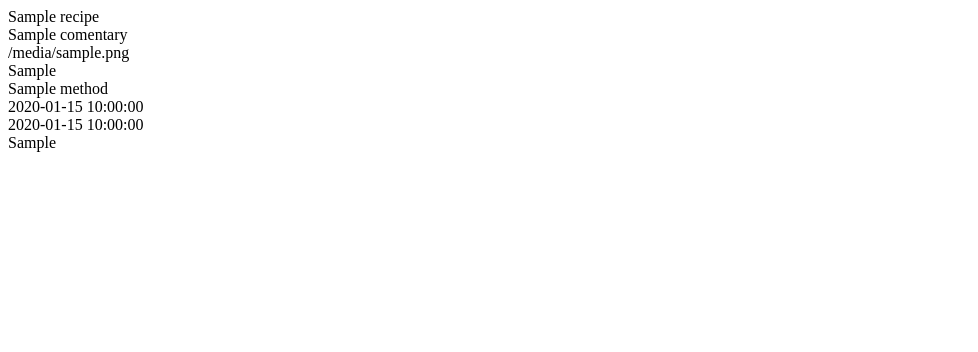
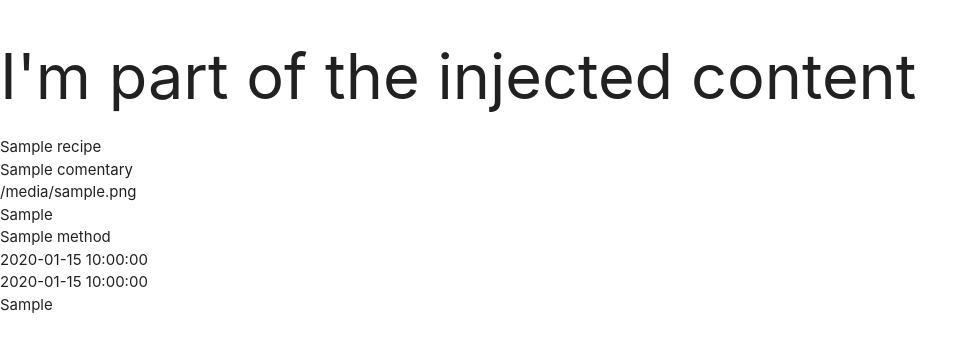
Before and after one commit to pedromn0/my-recipes-milestone-3, a Flask app: page / in a window 1280 px wide. Shown: the top 352 px of the page, without its empty margins (0-978 px from the left). Run offline with Flask 2, Linux system fonts and the light colour scheme; a database or web service that is not in the repository returns one stand-in record (values such as "Sample title"); some libraries are stand-ins or nearby versions.

Commit message:
Add Materilize and necessary CDNs for base.html

```diff
--- a/templates/base.html
+++ b/templates/base.html
@@ -0,0 +1,36 @@
+<!DOCTYPE html>
+<html lang="en">
+<head>
+    <meta charset="UTF-8">
+    <meta http-equiv="X-UA-Compatible" content="IE=edge">
+    <meta name="viewport" content="width= , initial-scale=1.0">
+
+    <!-- Font Awesome CDN -->
+    <link rel="stylesheet" href="https://use.fontawesome.com/releases/v5.15.4/css/all.css" integrity="sha384-DyZ88mC6Up2uqS4h/KRgHuoeGwBcD4Ng9SiP4dIRy0EXTlnuz47vAwmeGwVChigm" crossorigin="anonymous" type="text/css ">
+
+    <!-- Materilize Compiled and minified CSS -->
+    <link rel="stylesheet" href="https://cdnjs.cloudflare.com/ajax/libs/materialize/1.0.0/css/materialize.min.css" type="text/css">
+
+    <!-- CSS own file -->
+    <link rel="stylesheet" href="{{ url_for('static', filename='css/style.css') }}" type="text/css">
+    {% block styles %}
+    {% endblock %}
+    <title>Base Template</title>
+</head>
+<body>
+    {% block content%}
+
+    {% endblock %}
+
+    <!-- Jquery CDN -->
+    <script src="https://code.jquery.com/jquery-3.6.0.min.js" integrity="sha256-/xUj+3OJU5yExlq6GSYGSHk7tPXikynS7ogEvDej/m4=" crossorigin="anonymous"></script>
+
+    <!-- Materilize CDN -->
+    <script src="https://cdnjs.cloudflare.com/ajax/libs/materialize/1.0.0/js/materialize.min.js"></script>
+
+    <!-- JS own file -->
+    <script src="{{ url_for('static', filename='js/script.js') }}"></script>
+    {% block scripts %}
+    {% endblock  %}
+</body>
+</html>
--- a/templates/recipes.html
+++ b/templates/recipes.html
@@ -1,12 +1,6 @@
-<!DOCTYPE html>
-<html lang="en">
-<head>
-    <meta charset="UTF-8">
-    <meta http-equiv="X-UA-Compatible" content="IE=edge">
-    <meta name="viewport" content="width=device-width, initial-scale=1.0">
-    <title>All Recipes</title>
-</head>
-<body>
+{% extends "base.html" %}
+{% block content %}
+<h1>I'm part of the injected content</h1>
     {% for recipe in recipes %}
         {{ recipe.recipe_name }}<br>
         {{ recipe.comentary }}<br>
@@ -17,5 +11,4 @@
         {{ recipe.estimated_time }}<br>
         {{ recipe.food_type }}<br>
     {% endfor %}
-</body>
-</html>
+{% endblock %}
```
